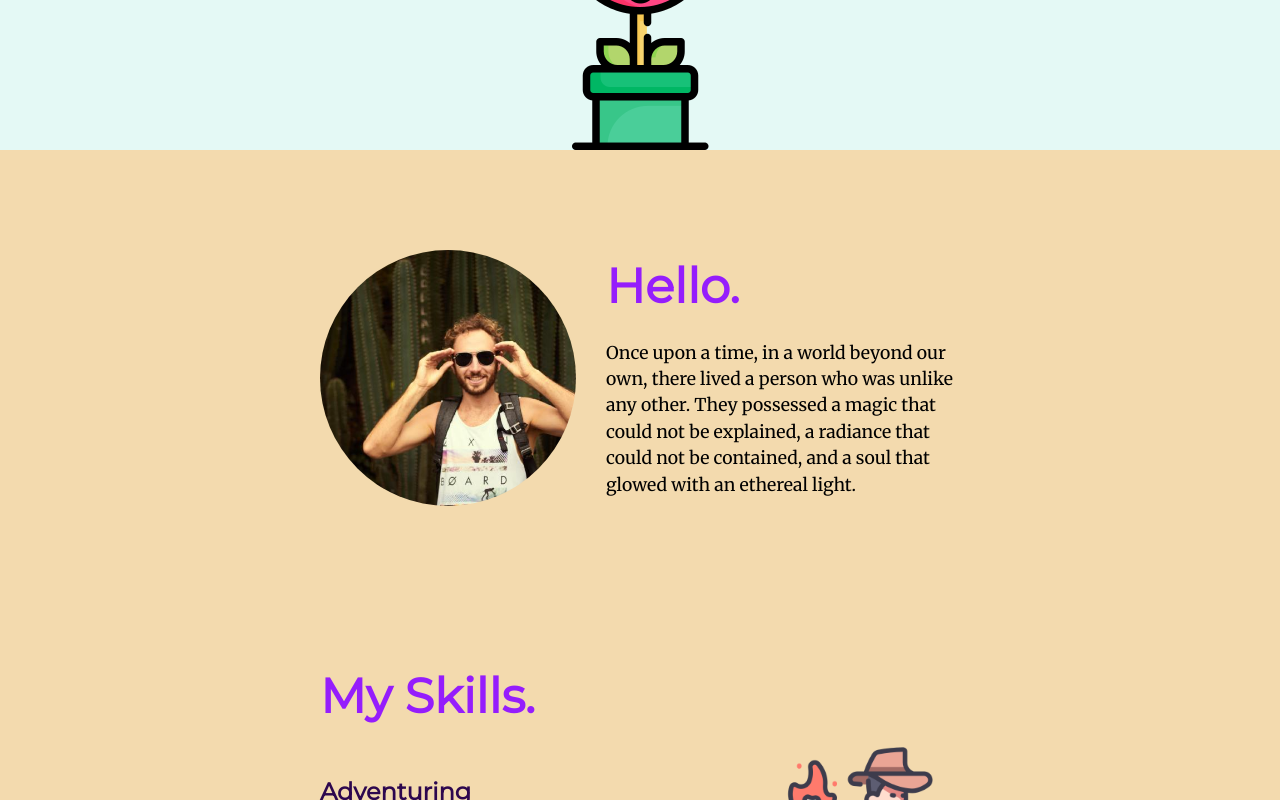
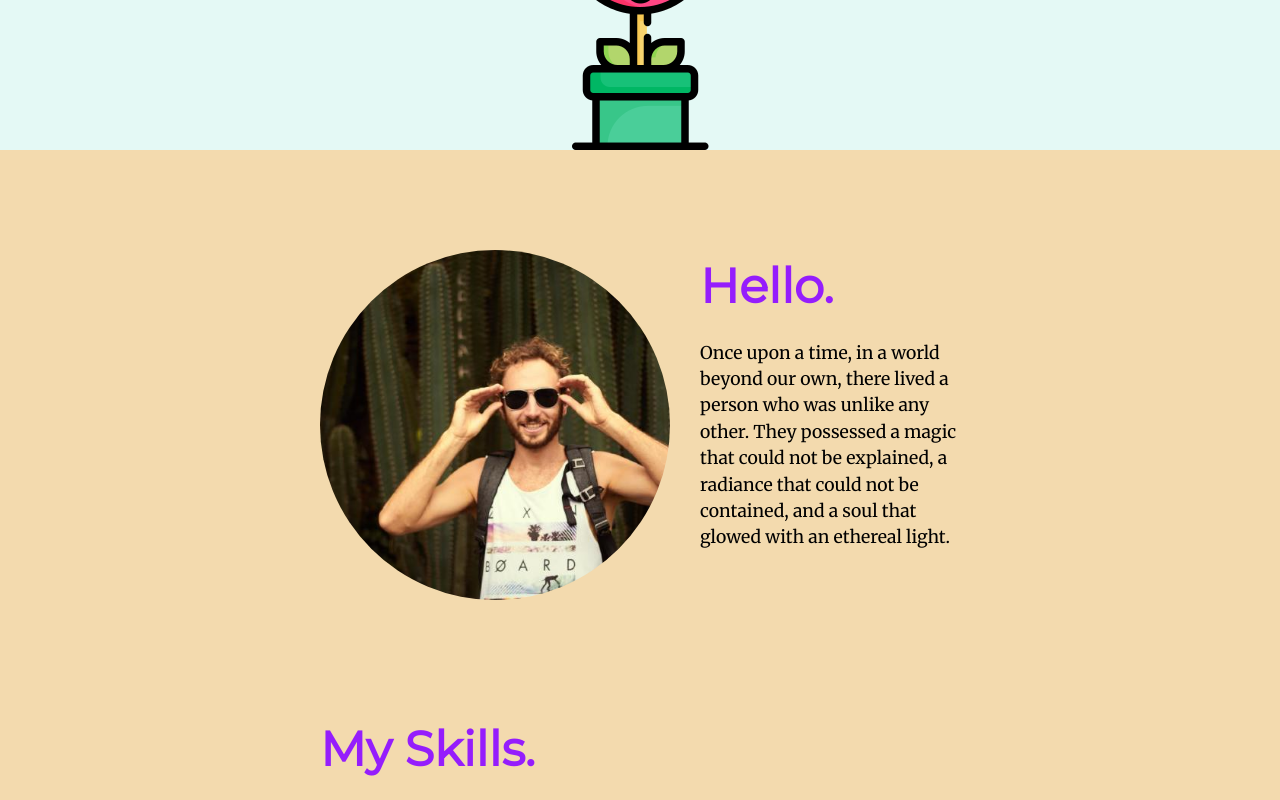
Before and after one commit to joshbailey0/portfolio, a plain HTML site: page index.html in a window 1280 px wide. Shown: the part 528-1328 px from the top of the page. Drawn offline with Linux system fonts and the light colour scheme; a web font is replaced by a local one.

Commit message:
fix profile image size

```diff
--- a/css/styles.css
+++ b/css/styles.css
@@ -49,7 +49,7 @@ h3 {
 
 .profile img {
     border-radius: 100%;
-    width: 40%;
+    max-width: 350px;
     float: left;
     margin-right: 30px;
 }
```
